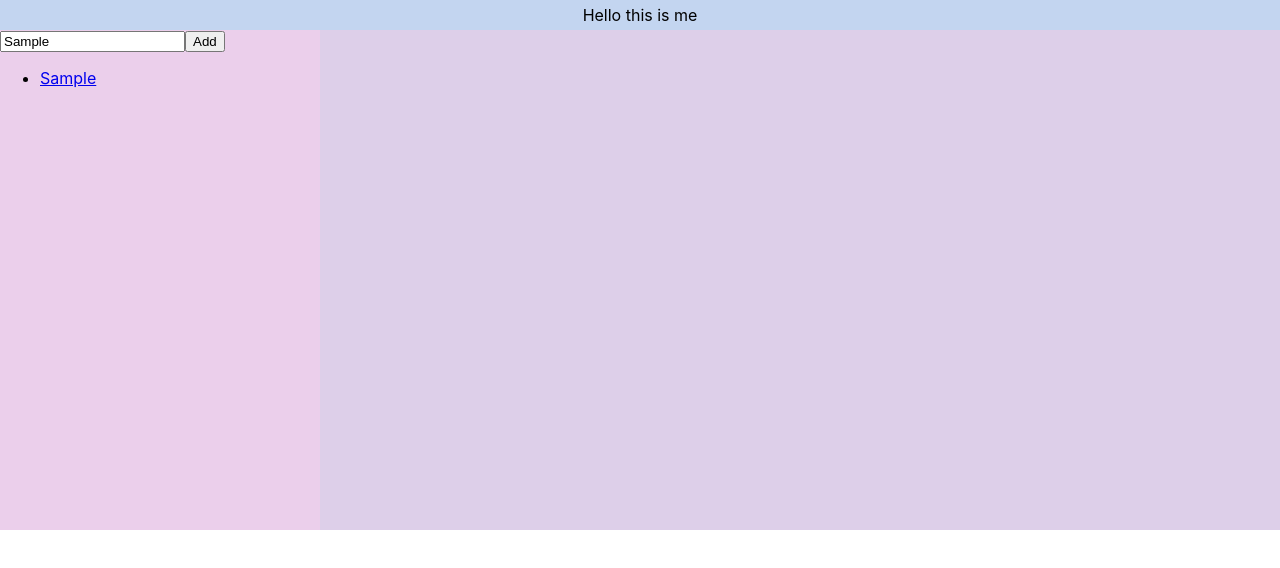
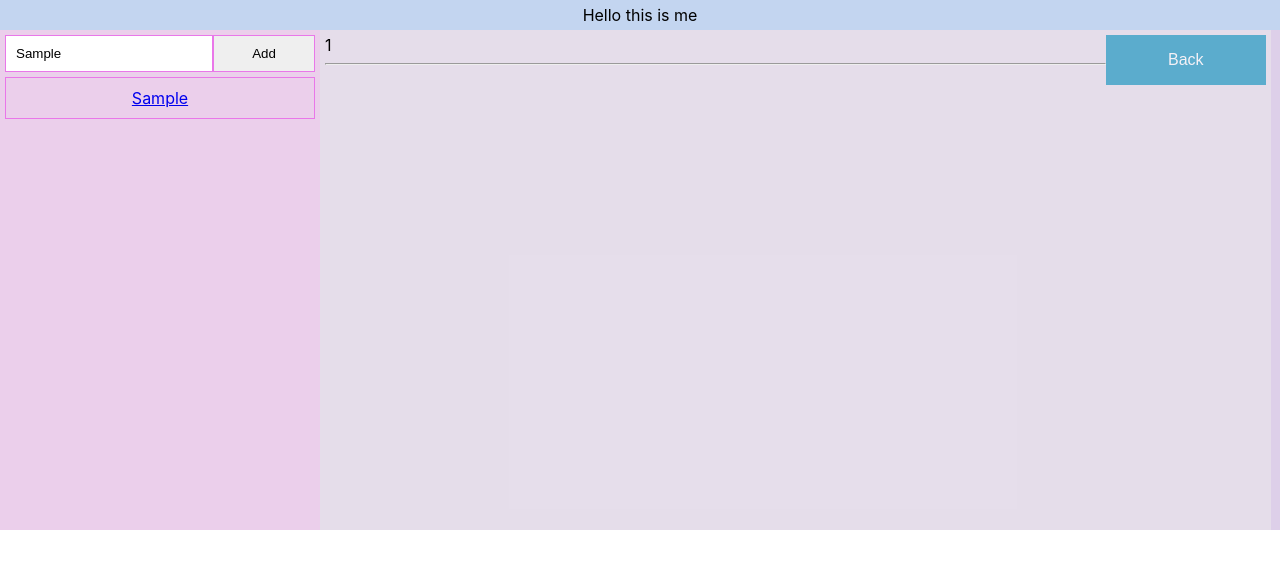
Before and after one commit to ImSrishti/notebook_reactjs, a React (Create React App) app in the folder notebook/: page /textread/1 in a window 1280 px wide. Both pictures are taken after typing "Sample" into the empty fields and a click on the button "Add". Shown: the top 568 px of the page. Built offline with nearby package versions, Linux system fonts and the light colour scheme; no server answers; the database is empty.

Commit message:
notelist app done

```diff
--- a/notebook/src/Component/Noteslist/Noteslist.js
+++ b/notebook/src/Component/Noteslist/Noteslist.js
@@ -3,7 +3,7 @@ import './Noteslist.css'
 import { Switch, Route, useRouteMatch } from "react-router-dom";
 import Notes from './Notes/Notes'
 import TextArea from './Notes/TextArea/TextArea'
-
+import TextRead from './Notes/TextRead/TextRead'
 
 function Noteslist() {
   //  let {path} = useRouteMatch();
@@ -13,6 +13,7 @@ function Noteslist() {
             <Route path="/" exact children={<Notes />}></Route>
             <Route path="/notescategory/:id" children={<Notes />}></Route>
             <Route path="/textarea/:tempid" children={<TextArea />}></Route>
+            <Route path="/textread/:tempid2" children={<TextRead />}></Route>
         </Switch>
     )
 }
--- a/notebook/src/Component/Noteslist/notes/Notes.js
+++ b/notebook/src/Component/Noteslist/notes/Notes.js
@@ -1,6 +1,6 @@
-import React, { useState } from 'react'
+import React from 'react'
 import './Notes.css'
-import {useParams,Link, useRouteMatch} from 'react-router-dom';
+import {useParams,Link} from 'react-router-dom';
 
 import { connect } from "react-redux";
 import { getNoteList } from "../../../redux/selectors";
@@ -11,16 +11,15 @@ function Notes(props) {
     let {id} = useParams();
     tempid =  id ? id : null  ;
     let path = '/textarea/'+tempid
-   let { url } = useRouteMatch();
+    // let path2 =  '/textread/'+tempid
+
     return (
         <div className="notes-flex">
-        <div className="notes">
-           <Link to={path}>Add note</Link>
-           {/* <Link to={`${url}/rendering`}>Rendering with React</Link> */}
-        </div>
+        {tempid &&props.noteList? <div className="notes"><Link to={path}>Add note</Link></div> :null}
+
             { tempid && props.noteList ?
         props.noteList[tempid].map(note =>
-            <div key={note} className="notes">{note.title}</div>
+            <div key={note} className="notes"><Link to={`/textread/${note.title}`}>{note.title}</Link></div>
          ) : null}
 
         </div>
--- /dev/null
+++ b/notebook/src/Component/Noteslist/notes/TextRead/TextRead.css
@@ -0,0 +1,21 @@
+.div_area{
+  width: 98%;
+  background-color: rgba(238, 236, 236, 0.507);;
+  padding: 5px;
+}
+
+.button {
+  background-color: #008CBA;
+  border: none;
+  color: white;
+  padding: 16px 32px;
+  text-align: center;
+  font-size: 16px;
+  opacity: 0.6;
+  transition: 0.3s;
+  display: inline-block;
+  text-decoration: none;
+  cursor: pointer;
+
+  width: 17%;
+}
--- /dev/null
+++ b/notebook/src/Component/Noteslist/notes/TextRead/TextRead.js
@@ -0,0 +1,48 @@
+import React, { useState } from 'react'
+import { useParams, Redirect } from 'react-router-dom';
+import './TextRead.css'
+import { connect } from 'react-redux'
+import { getNoteList } from "../../../../redux/selectors"
+
+function TextRead(props) {
+
+    const [redirect, setRedirect] = useState(false)
+    let { tempid2 } = useParams();
+    let category;
+    const goback = () => {
+        setRedirect(true)
+    }
+    const readContent = () =>{
+        for( let a in props.noteList){
+        for(let b of props.noteList[a]){
+            if(b.title === tempid2){
+                category = a;
+                return (b.content)
+            }
+        }
+        }
+    }
+    return (
+
+        <div className="div_area">
+            <div >
+               {tempid2}
+                <button className="button" onClick={goback}>Back</button>
+            </div>
+            <hr />
+            <div>{
+            readContent()
+            }</div>
+            {redirect ? <Redirect to={`/notescategory/${category}`} /> : null}
+        </div>
+
+    )
+}
+const mapStateToProps = state => {
+    const noteList = getNoteList(state);
+    return { noteList };
+};
+export default connect(
+    mapStateToProps,
+    null
+)(TextRead);
--- a/notebook/src/Component/notescategory/notescategory.css
+++ b/notebook/src/Component/notescategory/notescategory.css
@@ -0,0 +1,33 @@
+.topic{
+    border: 1px solid  rgb(233, 119, 233);
+    margin: 5px;
+    padding:10px;
+    display: flex;
+    justify-content: center;
+    align-content: center;
+}
+
+ul{
+    margin : 0px;
+    padding: 0px;
+}
+.inputBox{
+    border: 1px solid  rgb(233, 119, 233);
+    padding:10px;
+    display: flex;
+    flex:0.70;
+}
+.addtopicButton{
+    border: 1px solid  rgb(233, 119, 233);
+    padding:10px;
+    display: flex;
+    justify-content: center;
+    align-content: center;
+    flex:0.30;
+}
+.addtopic{
+    margin: 5px;
+    display: flex;
+    justify-content: space-between;
+    align-content: center;
+}
--- a/notebook/src/Component/notescategory/notescategory.js
+++ b/notebook/src/Component/notescategory/notescategory.js
@@ -1,5 +1,5 @@
 import React, { useState, useEffect } from 'react';
-
+import './Notescategory.css'
 import database from '../../database/firebase'
 
 import { addCategory,initialize } from '../../redux/actions'
@@ -37,13 +37,13 @@ function NotesCategory(props) {
 
     return (
         <div>
-            <div>
-                <input value={categoryInput} onChange={e=>setcategoryInput(e.target.value)}/>
-                <button onClick={e=>props.addCategory(categoryInput)}>Add</button>
+            <div className="addtopic">
+                <input className="inputBox" value={categoryInput} onChange={e=>setcategoryInput(e.target.value)}/>
+                <button className="addtopicButton" onClick={e=>props.addCategory(categoryInput)}>Add</button>
             </div>
             <ul>
                 { props.noteCategoryList.map((x,i) =>(
-                <li key={i}>
+                <li key={i} className="topic">
                     <Link to={'/notescategory/'+ x}> {x}</Link>
                 </li>
                 ))}
```
